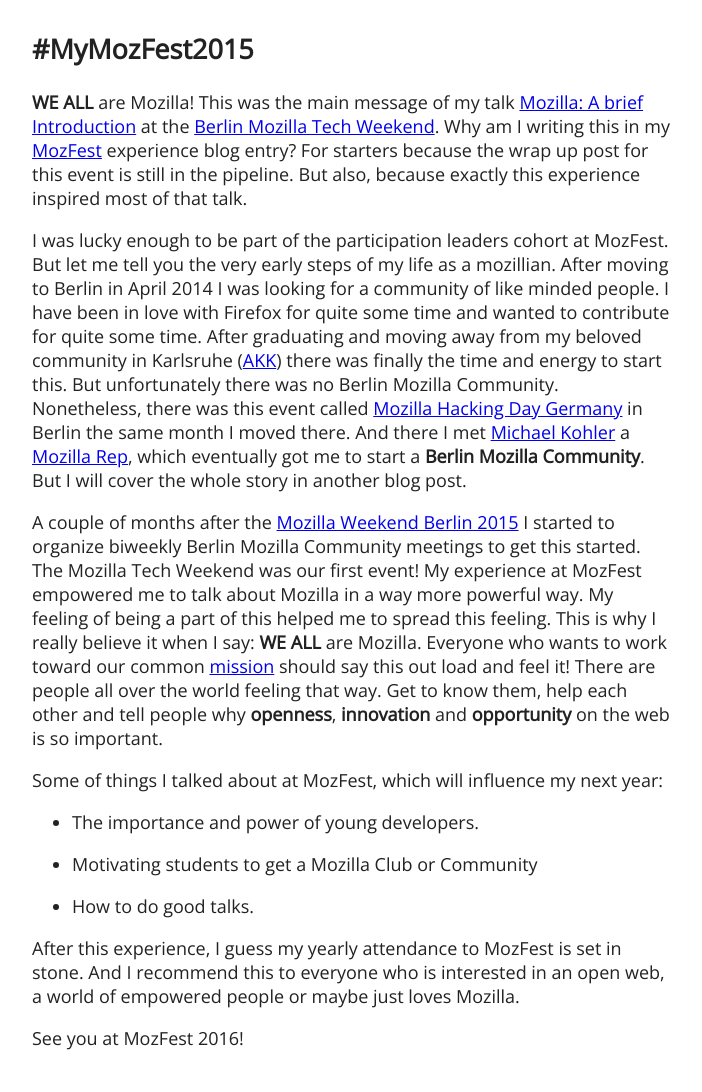
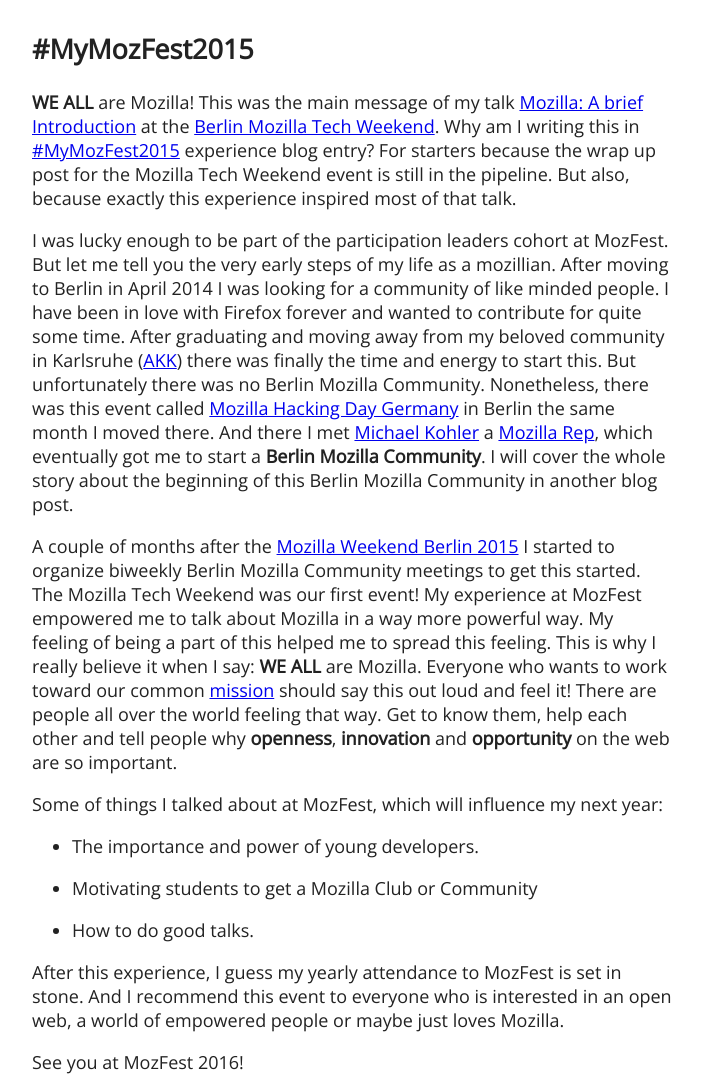
Before and after one commit to fiji-flo/fiji-flo.github.io, a plain HTML site: page index.html in a window 1280 px wide. Shown: the whole page, without its empty margins (288-990 px from the left). Before the commit the page ends 1068 px from the top, so only its background shows below. Drawn offline with nearby package versions, Linux system fonts and the light colour scheme.

Commit message:
some corrections

```diff
--- a/index.html
+++ b/index.html
@@ -92,28 +92,28 @@ img.align-right{
     <h2>#MyMozFest2015</h2>
     <p><b>WE ALL</b> are Mozilla! This was the main message of my talk
 <a class="reference external" href="https://github.com/fiji-flo/mozilla-intro-slides">Mozilla: A brief Introduction</a> at the <a class="reference external" href="http://www.meetup.com/Berlin-Mozilla-Meetup/events/226461969/">Berlin Mozilla Tech Weekend</a>.
-Why am I writing this in my <a class="reference external" href="https://2015.mozillafestival.org">MozFest</a> experience blog entry? For starters
-because the wrap up post for this event is still in the pipeline. But also,
+Why am I writing this in <a class="reference external" href="https://2015.mozillafestival.org">#MyMozFest2015</a> experience blog entry? For starters
+because the wrap up post for the Mozilla Tech Weekend event is still in the pipeline. But also,
 because exactly this experience inspired most of that talk.</p><p>I was lucky enough to be part of the participation leaders cohort at MozFest.
 But let me tell you the very early steps of my life as a mozillian.
 After moving to Berlin in April 2014 I was looking for a community of
-like minded people. I have been in love with Firefox for quite some time and
+like minded people. I have been in love with Firefox forever and
 wanted to contribute for quite some time. After graduating and moving away
 from my beloved community in Karlsruhe (<a class="reference external" href="http://www.akk.org">AKK</a>) there was finally the time
 and energy to start this. But unfortunately there was no Berlin Mozilla
 Community. Nonetheless, there was this event called
 <a class="reference external" href="https://reps.mozilla.org/e/mozilla-hacking-day-germany/">Mozilla Hacking Day Germany</a> in Berlin the same month I moved there. And
 there I met <a class="reference external" href="https://reps.mozilla.org/u/michaelkohler/">Michael Kohler</a> a <a class="reference external" href="https://reps.mozilla.org/">Mozilla Rep</a>, which eventually got me to
-start a <b>Berlin Mozilla Community</b>. But I will cover the whole story in
+start a <b>Berlin Mozilla Community</b>. I will cover the whole story about the beginning of this Berlin Mozilla Community in
 another blog post.</p><p>A couple of months after the <a class="reference external" href="https://reps.mozilla.org/e/mozilla-weekend-berlin-2015/">Mozilla Weekend Berlin 2015</a> I started to
 organize biweekly Berlin Mozilla Community meetings to get this started. The
 Mozilla Tech Weekend was our first event! My experience at MozFest empowered
 me to talk about Mozilla in a way more powerful way. My feeling of being
 a part of this helped me to spread this feeling. This is why I really
 believe it when I say: <b>WE ALL</b> are Mozilla. Everyone who wants to work
-toward our common <a class="reference external" href="https://www.mozilla.org/mission/">mission</a> should say this out load and feel it! There are
+toward our common <a class="reference external" href="https://www.mozilla.org/mission/">mission</a> should say this out loud and feel it! There are
 people all over the world feeling that way. Get to know them, help each
 other and tell people why <b>openness</b>, <b>innovation</b> and <b>opportunity</b> on the
-web is so important.</p><p>Some of things I talked about at MozFest, which will influence my next year:</p><ul><li><p>The importance and power of young developers.</p></li><li><p>Motivating students to get a Mozilla Club or Community</p></li><li><p>How to do good talks.</p></li></ul><p>After this experience, I guess my yearly attendance to MozFest is set in
-stone. And I recommend this to everyone who is interested in an open web,
+web are so important.</p><p>Some of things I talked about at MozFest, which will influence my next year:</p><ul><li><p>The importance and power of young developers.</p></li><li><p>Motivating students to get a Mozilla Club or Community</p></li><li><p>How to do good talks.</p></li></ul><p>After this experience, I guess my yearly attendance to MozFest is set in
+stone. And I recommend this event to everyone who is interested in an open web,
 a world of empowered people or maybe just loves Mozilla.</p><p>See you at MozFest 2016!</p></div></body></html>
```
